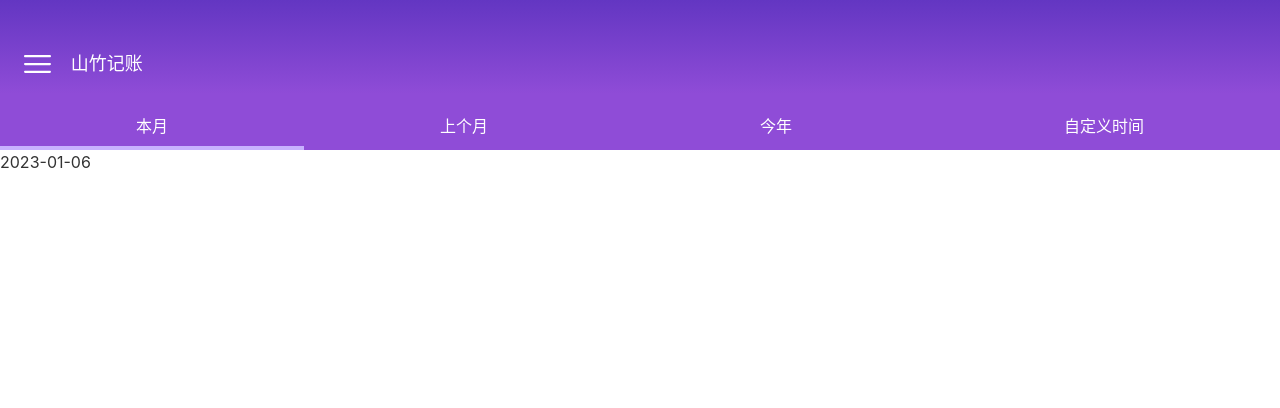
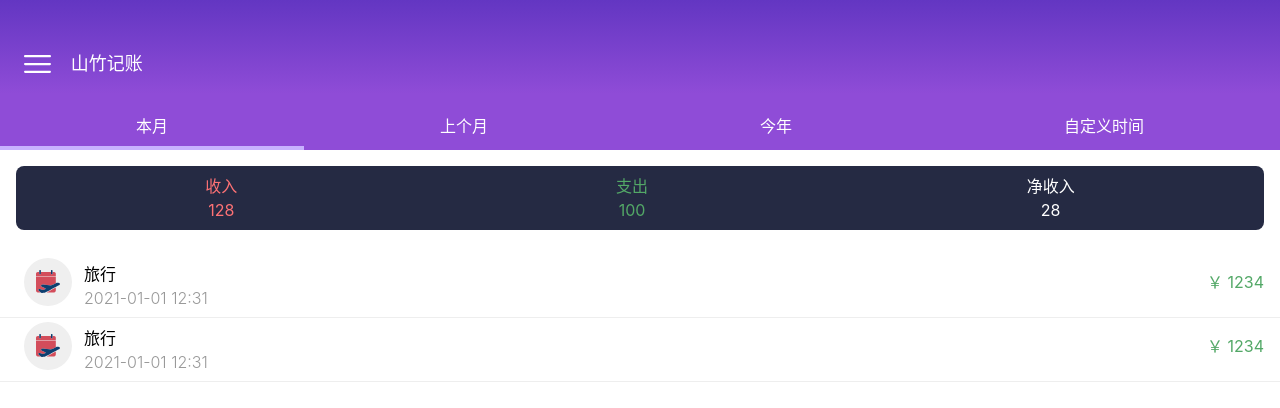
Before and after one commit to CongCong-1228/mangosteen, a Vue app: page /#/item in a window 1280 px wide. Shown: the top 408 px of the page. Built offline with nearby package versions, Linux system fonts and the light colour scheme.

Commit message:
完成item详情页

```diff
--- a/src/views/item/itemList/index.tsx
+++ b/src/views/item/itemList/index.tsx
@@ -4,6 +4,8 @@ import menu from "@/assets/icons/menu.svg";
 import { Tab, Tabs } from "@/components/tabs";
 import { ItemSummary } from "../itemSummary";
 import { Time } from "@/utils/time";
+import { Overlay } from "vant";
+import { Form, FormItem } from "@/components/form";
 
 export const ItemList = defineComponent({
     setup() {
@@ -11,10 +13,12 @@ export const ItemList = defineComponent({
             console.log("itemList");
         };
         const selected = ref("本月");
+        const isShowOverLay = ref(false);
         const onSelectedChange = (name: string) => {
-            console.log("name", name);
-            console.log("tabs change");
             selected.value = name;
+            if (name === "自定义时间") {
+                isShowOverLay.value = true;
+            }
         };
         const time = new Time();
         const customTime = reactive({
@@ -38,18 +42,6 @@ export const ItemList = defineComponent({
                 end: time.lastDayOfYear(),
             },
         ];
-        const timeListFunction = () => {
-            return timeList.map((item) => {
-                return (
-                    <Tab name={item.name}>
-                        <ItemSummary
-                            startDate={item.start.format()}
-                            endDate={item.end.format()}
-                        />
-                    </Tab>
-                );
-            });
-        };
         return () => {
             return (
                 <>
@@ -61,27 +53,57 @@ export const ItemList = defineComponent({
                         >
                             <Tab name="本月">
                                 <ItemSummary
-                                    startDate={new Time().format()}
-                                    endDate={new Time().format()}
+                                    startDate={timeList[0].start.format()}
+                                    endDate={timeList[0].end.format()}
                                 />
                             </Tab>
                             <Tab name="上个月">
                                 <ItemSummary
-                                    startDate={new Time().format()}
-                                    endDate={new Time().format()}
+                                    startDate={timeList[1].start.format()}
+                                    endDate={timeList[1].end.format()}
                                 />
                             </Tab>
                             <Tab name="今年">
                                 <ItemSummary
-                                    startDate={new Time().format()}
-                                    endDate={new Time().format()}
+                                    startDate={timeList[2].start.format()}
+                                    endDate={timeList[2].start.format()}
                                 />
                             </Tab>
                             <Tab name="自定义时间">
-                                <ItemSummary
-                                    startDate={new Time().format()}
-                                    endDate={new Time().format()}
-                                />
+                                <Overlay
+                                    show={isShowOverLay.value}
+                                    class="flex items-center justify-center"
+                                >
+                                    <div class="w-4/5 h-[35%] border overflow-hidden flex flex-column flex-wrap flex-col">
+                                        <div class="h-14 w-full bg-[#5C33BE] text-left pl-4 flex items-center text-[#fff] text-[18px]">
+                                            请选择时间
+                                        </div>
+                                        <div class="bg-[#fff] w-full grow">
+                                            <label class="flex flex-col items-start pb-[5px] pl-[16px] mt-[10px]">
+                                                <span class="text-[18px] font-[350] mb-[10px]">
+                                                    标签名
+                                                </span>
+                                                <input
+                                                    // v-model={formData.name}
+                                                    class="tagTitle border-solid border w-[85%] h-[48px] rounded-lg border-[#5C33BE] pl-[16px]"
+                                                    type="text"
+                                                    placeholder="1-4个字符"
+                                                />
+                                            </label>
+                                            <label class="flex flex-col items-start pb-[5px] pl-[16px] mt-[10px]">
+                                                <span class="text-[18px] font-[350] mb-[10px]">
+                                                    标签名
+                                                </span>
+                                                <input
+                                                    // v-model={formData.name}
+                                                    class="tagTitle border-solid border w-[85%] h-[48px] rounded-lg border-[#5C33BE] pl-[16px]"
+                                                    type="text"
+                                                    placeholder="1-4个字符"
+                                                />
+                                            </label>
+                                        </div>
+                                    </div>
+                                </Overlay>
                             </Tab>
                         </Tabs>
                     </main>
--- a/src/views/item/itemSummary/index.tsx
+++ b/src/views/item/itemSummary/index.tsx
@@ -1,5 +1,5 @@
 import { PropType, defineComponent } from "vue";
-
+import tagIcon from "@/assets/icons/tagIcon.svg";
 export const ItemSummary = defineComponent({
     props: {
         startDate: {
@@ -13,7 +13,62 @@ export const ItemSummary = defineComponent({
     },
     setup(props) {
         return () => {
-            return <>{props.startDate}</>;
+            return (
+                <div class="w-full">
+                    <div class="mx-4 mt-4 h-16 rounded-lg bg-[#252A43] opacity-100 flex items-center justify-around">
+                        <div class="text-[#FE7275] text-base text-center">
+                            <div>收入</div>
+                            <div>128</div>
+                        </div>
+                        <div class="text-[#53A867] text-base text-center">
+                            <div>支出</div>
+                            <div>100</div>
+                        </div>
+                        <div class="text-[#FFFFFF] text-base text-center">
+                            <div>净收入</div>
+                            <div>28</div>
+                        </div>
+                    </div>
+                    <ul class="w-full mt-6">
+                        <li class="flex h-16 pl-6 items-center justify-between border-b border-[#eee]">
+                            <div class="w-full flex items-center relative">
+                                <div class="w-12 h-12 mr-3 rounded-[50%] flex justify-center items-center mb-2 bg-[#efefef]">
+                                    <img src={tagIcon} alt="" />
+                                </div>
+                                <div class="text-base font-[350]">
+                                    <div class="text-[#000] text-left">
+                                        旅行
+                                    </div>
+                                    <div class="text-[#999] text-right">
+                                        2021-01-01 12:31
+                                    </div>
+                                </div>
+                                <div class="text-[#53A867] absolute right-4 top-3">
+                                    ￥ 1234
+                                </div>
+                            </div>
+                        </li>
+                        <li class="flex h-16 pl-6 items-center justify-between border-b border-[#eee]">
+                            <div class="w-full flex items-center relative">
+                                <div class="w-12 h-12 mr-3 rounded-[50%] flex justify-center items-center mb-2 bg-[#efefef]">
+                                    <img src={tagIcon} alt="" />
+                                </div>
+                                <div class="text-base font-[350]">
+                                    <div class="text-[#000] text-left">
+                                        旅行
+                                    </div>
+                                    <div class="text-[#999] text-right">
+                                        2021-01-01 12:31
+                                    </div>
+                                </div>
+                                <div class="text-[#53A867] absolute right-4 top-3">
+                                    ￥ 1234
+                                </div>
+                            </div>
+                        </li>
+                    </ul>
+                </div>
+            );
         };
     },
 });
--- a/src/views/tag/tagCreate/index.tsx
+++ b/src/views/tag/tagCreate/index.tsx
@@ -32,8 +32,6 @@ export const TagCreate = defineComponent({
                 sign: undefined,
             });
             Object.assign(errors, validate(formData, rules));
-            console.log("errors", toRaw(errors));
-            console.log("formData", toRaw(formData));
         };
         return () => {
             return (
```
